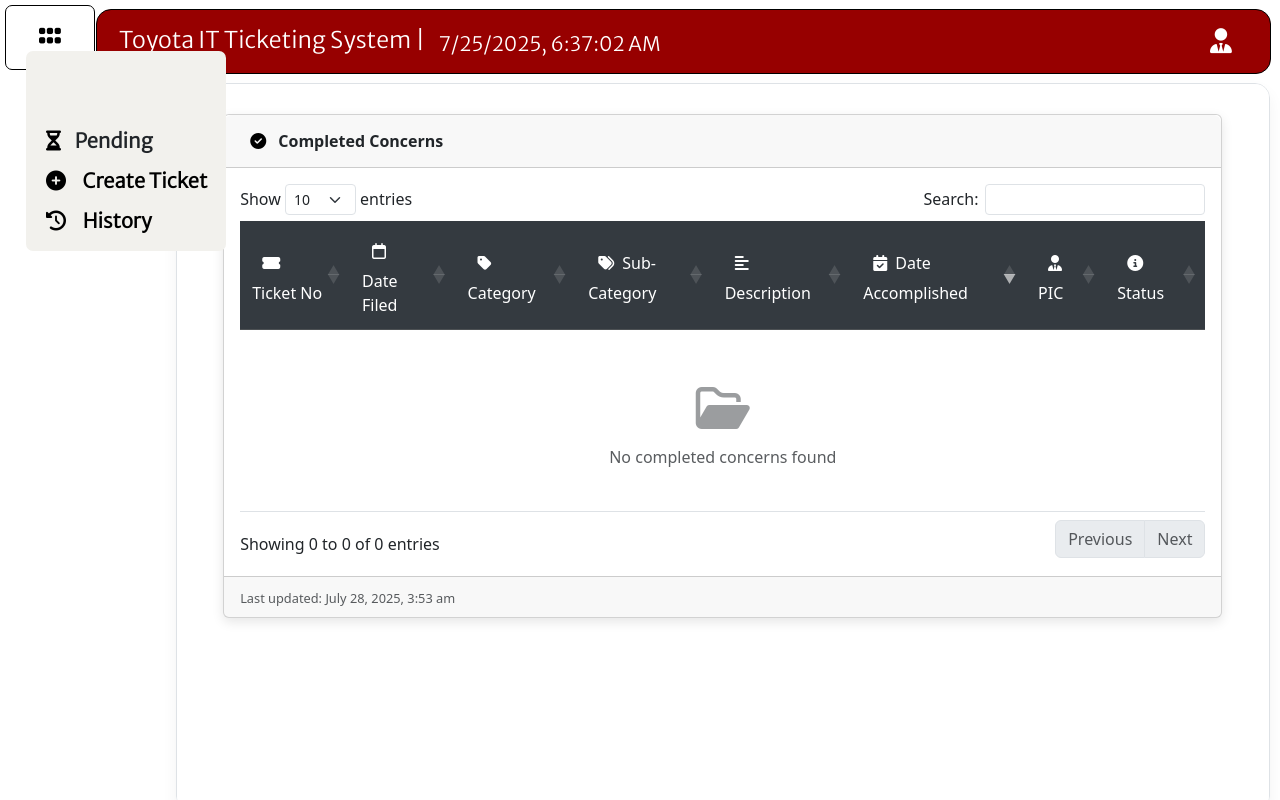
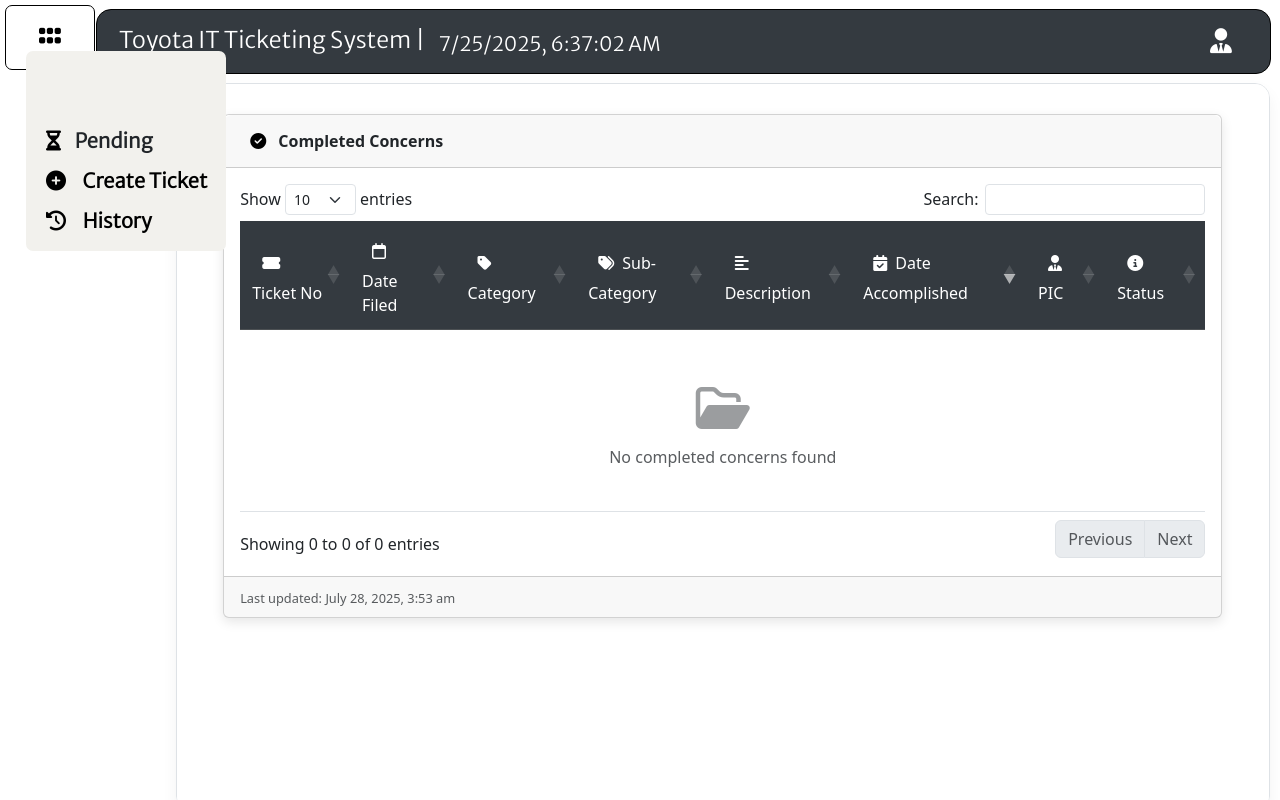
Before and after one commit to Louie-Web-Dev/ticketing-system, a PHP site: page /user/user_history.php in a window 1280 px wide. Run offline with PHP 8.4, Linux system fonts and the light colour scheme; the visitor is signed in with stand-in values (Sample User, id 1); data that the repository does not hold is empty; some libraries are stand-ins or nearby versions; some web fonts are replaced.

Commit message:
user navvv

```diff
--- a/user/user_nav.php
+++ b/user/user_nav.php
@@ -69,7 +69,7 @@
     <div class="navbar">
         <div class="header">
             <a href="#">
-                <img src="../images/logo2.png" alt="" style="background-color: transparent; width: 180px; height: 150px;">
+                <img src="../images/logo2.png" alt="" style="background-color: transparent; width: 160px; margin-top: 15px;">
                 <hr>
             </a>
         </div>
@@ -172,7 +172,7 @@
             height: 65px;
             min-width: 82%;
             margin-left: 100px;
-            background-color: rgb(151, 0, 0);
+            background-color: #343a40;
             border-radius: 15px;
             border: 1px black solid;
             display: flex;
```
